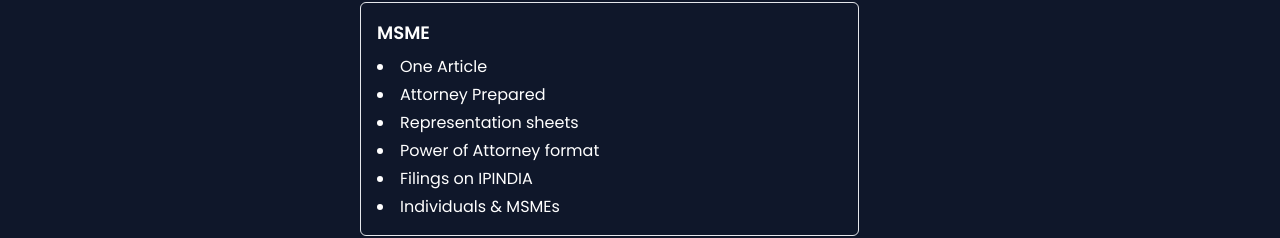
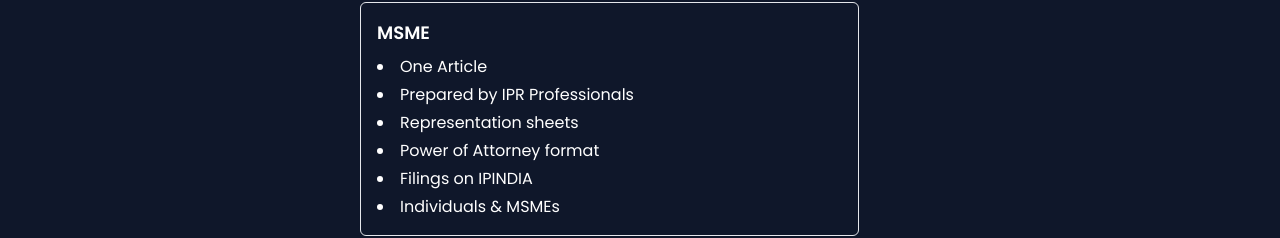
Before and after one commit to House-of-marktech-01/House_of_IP, a React (Vite) app in the folder Client/: page /design in a window 1280 px wide. Shown: the part 353-591 px from the top of the page. Built offline with nearby package versions, Linux system fonts and the light colour scheme.

Commit message:
content changed

```diff
--- a/Client/src/Pages/CopyrightPages/CRObjection.jsx
+++ b/Client/src/Pages/CopyrightPages/CRObjection.jsx
@@ -136,7 +136,7 @@
                         Copyright Objection{" "}
                       </h2>
                       <ul className="list-disc list-inside space-y-1">
-                        <li>Attorney Prepared </li>
+                        <li>Prepared by IPR Professionals </li>
                         <li>Reply to Objection </li>
                         <li>Filing on IPIndia </li>
                       </ul>
@@ -150,7 +150,7 @@
                         Copyright Hearing{" "}
                       </h2>
                       <ul className="list-disc list-inside space-y-1">
-                        <li>Attorney Appearance </li>
+                        <li>Professional appearance </li>
                         <li>Attending TM Hearing </li>
                         <li>Representing Client </li>
                       </ul>
--- a/Client/src/Pages/Design.jsx
+++ b/Client/src/Pages/Design.jsx
@@ -138,7 +138,7 @@
                       <h2 className="font-semibold text-lg mb-2">MSME</h2>
                       <ul className="list-disc list-inside space-y-1">
                         <li>One Article </li>
-                        <li>Attorney Prepared </li>
+                        <li>Prepared by IPR Professionals </li>
                         <li>Representation sheets </li>
                         <li>Power of Attorney format </li>
                         <li>Filings on IPINDIA </li>
@@ -153,7 +153,7 @@
                       <h2 className="font-semibold text-lg mb-2">Regular</h2>
                       <ul className="list-disc list-inside space-y-1">
                         <li>One Article </li>
-                        <li>Attorney Prepared </li>
+                        <li>Prepared by IPR Professionals </li>
                         <li>Representation sheets </li>
                         <li>Power of Attorney format </li>
                         <li>Filings on IPINDIA </li>
--- a/Client/src/Pages/DesignPages/DRObjection.jsx
+++ b/Client/src/Pages/DesignPages/DRObjection.jsx
@@ -174,7 +174,7 @@
                     <div className="border rounded-md p-4 bg-slate-900">
                       <h2 className="font-semibold text-lg mb-2">Basic </h2>
                       <ul className="list-disc list-inside space-y-1">
-                        <li>Attorney Prepared </li>
+                        <li>Prepared by IPR Professionals </li>
                         <li>Reply to Design Objection</li>
                         <li>Filings on IPINDIA </li>
                       </ul>
--- a/Client/src/Pages/Patent.jsx
+++ b/Client/src/Pages/Patent.jsx
@@ -214,7 +214,7 @@
                       <h2 className="font-semibold text-lg mb-2">Regular</h2>
                       <ul className="list-disc list-inside space-y-1">
                         <li>Search report</li>
-                        <li>Attorney Prepared</li>
+                        <li>Prepared by IPR Professionals</li>
                         <li>1 article</li>
                         <li>Full protection</li>
                         <li>Filing on IPINDIA</li>
--- a/Client/src/Pages/TrademarkPages/TMAssignment.jsx
+++ b/Client/src/Pages/TrademarkPages/TMAssignment.jsx
@@ -105,7 +105,7 @@
                     <div className="border rounded-md p-4 bg-slate-900 text-white">
                       <h2 className="font-semibold text-lg mb-2">Basic</h2>
                       <ul className="list-disc list-inside space-y-1">
-                        <li>Attorney Prepared </li>
+                        <li>Prepared by IPR Professionals </li>
                         <li>Filing on IP India </li>
                         <li>Assignment Deed </li>
                         <li>Ownership change </li>
--- a/Client/src/Pages/TrademarkPages/TMHearing.jsx
+++ b/Client/src/Pages/TrademarkPages/TMHearing.jsx
@@ -107,7 +107,7 @@
                     <div className="border rounded-md p-4 bg-slate-900 text-white">
                       <h2 className="font-semibold text-lg mb-2">Objection</h2>
                       <ul className="list-disc list-inside space-y-1">
-                        <li>Attorney Apperance </li>
+                        <li>Professional appearance </li>
                         <li>ATTENDING Hearing </li>
                         <li>Filing On IPINDIA </li>
                       </ul>
@@ -119,7 +119,7 @@
                     <div className="border rounded-md p-4 text-white bg-slate-900 ">
                       <h2 className="font-semibold text-lg mb-2">Opposition</h2>
                       <ul className="list-disc list-inside space-y-1">
-                        <li>Attorney Apperance </li>
+                        <li>Professional appearance </li>
                         <li>ATTENDING Hearing </li>
                         <li>Filing On IPINDIA </li>
                         <li>Attorney Change </li>
--- a/Client/src/Pages/TrademarkPages/TMObjection.jsx
+++ b/Client/src/Pages/TrademarkPages/TMObjection.jsx
@@ -108,7 +108,7 @@
                     <div className="border rounded-md p-4 bg-slate-900 text-white">
                       <h2 className="font-semibold text-lg mb-2">Objection </h2>
                       <ul className="list-disc list-inside space-y-1">
-                        <li>Attorney Prepared </li>
+                        <li>Prepared by IPR Professionals </li>
                         <li>Reply to Objection </li>
                         <li>Filing on IPIndia </li>
                       </ul>
@@ -120,7 +120,7 @@
                     <div className="border rounded-md p-4 text-white bg-slate-900 ">
                       <h2 className="font-semibold text-lg mb-2">Hearing </h2>
                       <ul className="list-disc list-inside space-y-1">
-                        <li>Attorney Appearance </li>
+                        <li>Professional appearance </li>
                         <li>Attorney TM Hearing </li>
                         <li>Representing Client </li>
                       </ul>
--- a/Client/src/Pages/TrademarkPages/TMRectification.jsx
+++ b/Client/src/Pages/TrademarkPages/TMRectification.jsx
@@ -108,7 +108,7 @@
                     <div className="border rounded-md p-4 bg-slate-900 text-white">
                       <h2 className="font-semibold text-lg mb-2">Basic</h2>
                       <ul className="list-disc list-inside space-y-1">
-                        <li>Attorney Prepared </li>
+                        <li>Prepared by IPR Professionals </li>
                         <li>Filing on IPINDIA </li>
                         <li>Attorney Change </li>
                       </ul>
@@ -120,7 +120,7 @@
                     <div className="border rounded-md p-4 text-white bg-slate-900 ">
                       <h2 className="font-semibold text-lg mb-2">Standard</h2>
                       <ul className="list-disc list-inside space-y-1">
-                        <li>Attorney Prepared </li>
+                        <li>Prepared by IPR Professionals </li>
                         <li>Filing on IPINDIA </li>
                         <li>Rectification Filed </li>
                         <li>Attorney Change </li>
```
Also changed, not shown: Client/src/Pages/Trademark.jsx (+6 -8 lines).
